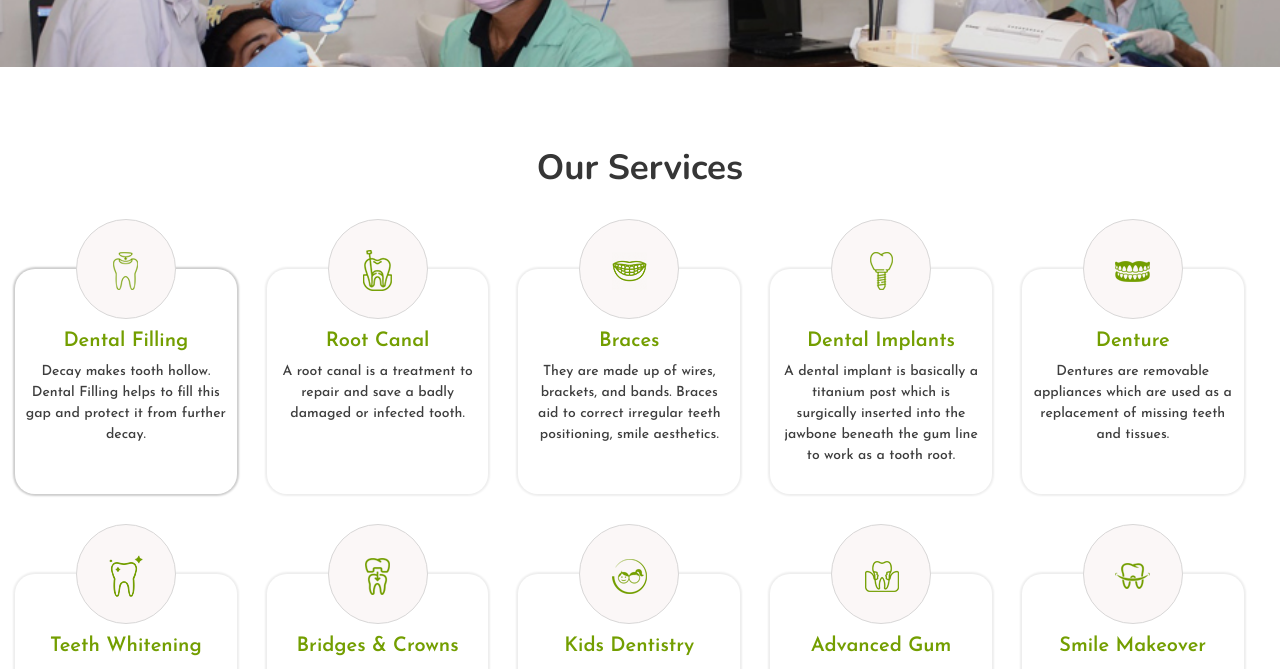
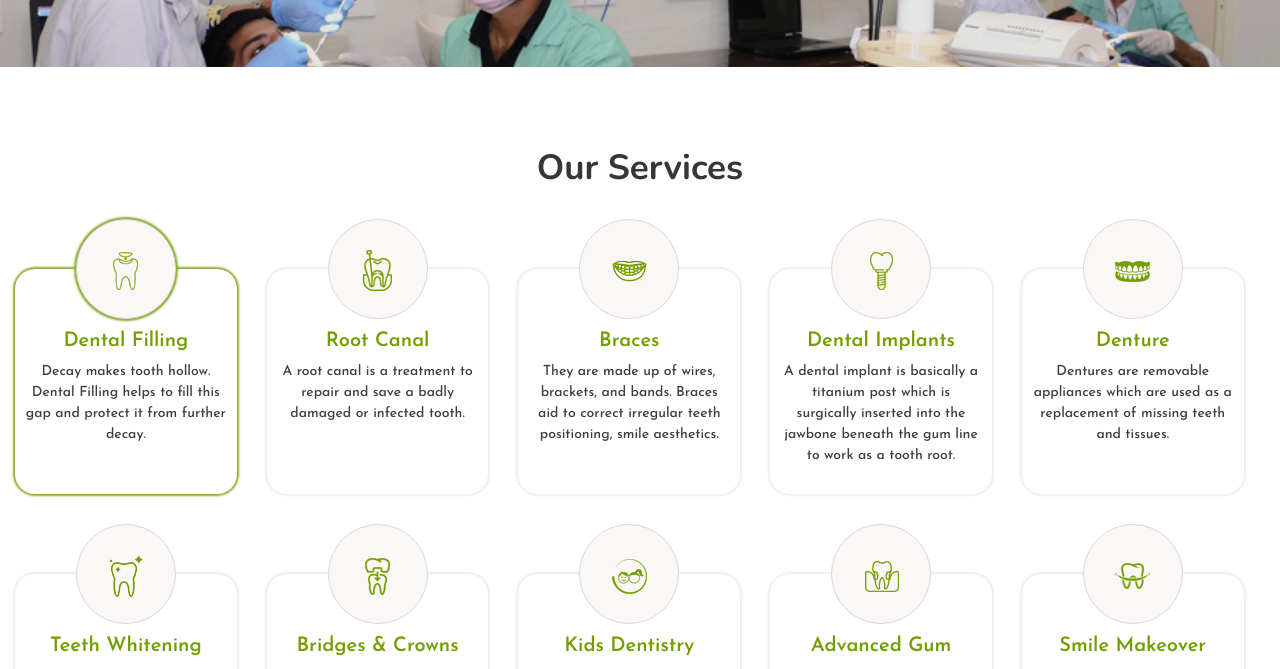
Before and after one commit to sheetalssingh/ashoka, a plain HTML site: page index.html in a window 1280 px wide. In both pictures the pointer is over the element 125 px from the left and 1007 px from the top of the page. Shown: the part 738-1407 px from the top of the page. Drawn offline with nearby package versions, Linux system fonts and the light colour scheme; files whose address does not match are found by name.

Commit message:
services section hover changees

```diff
--- a/css/style.css
+++ b/css/style.css
@@ -169,9 +169,12 @@ h3{font-family: 'Candara';font-size: 20px!important; text-align: center; color:
     background: rgba(251,247,247,1);
     border-radius: 100px;
     line-height: 100px;
-    border: 1px solid rgb(216 215 215);
+    border: 1px solid rgb(216, 215, 215);
 }
-.service-box:hover{box-shadow: 0 0 2px 2px rgba(0,0,0,0.2);
+.img:hover{
+    box-shadow: 0 0 2px 2px rgba(140, 174, 46);
+}
+.service-box:hover{box-shadow: 0 0 2px 2px rgba(140, 174, 46);
 
 }
 .services-model .modal-header {
@@ -292,7 +295,7 @@ button.close:focus{
     top: 40px!important;
 }
 .services-model .modal-content {
-    border: 1px solid rgba(0,0,0,0.25);
+    border: 1px solid rgb(230 228 228);
 }
 
 /* Testimonials start */
```
